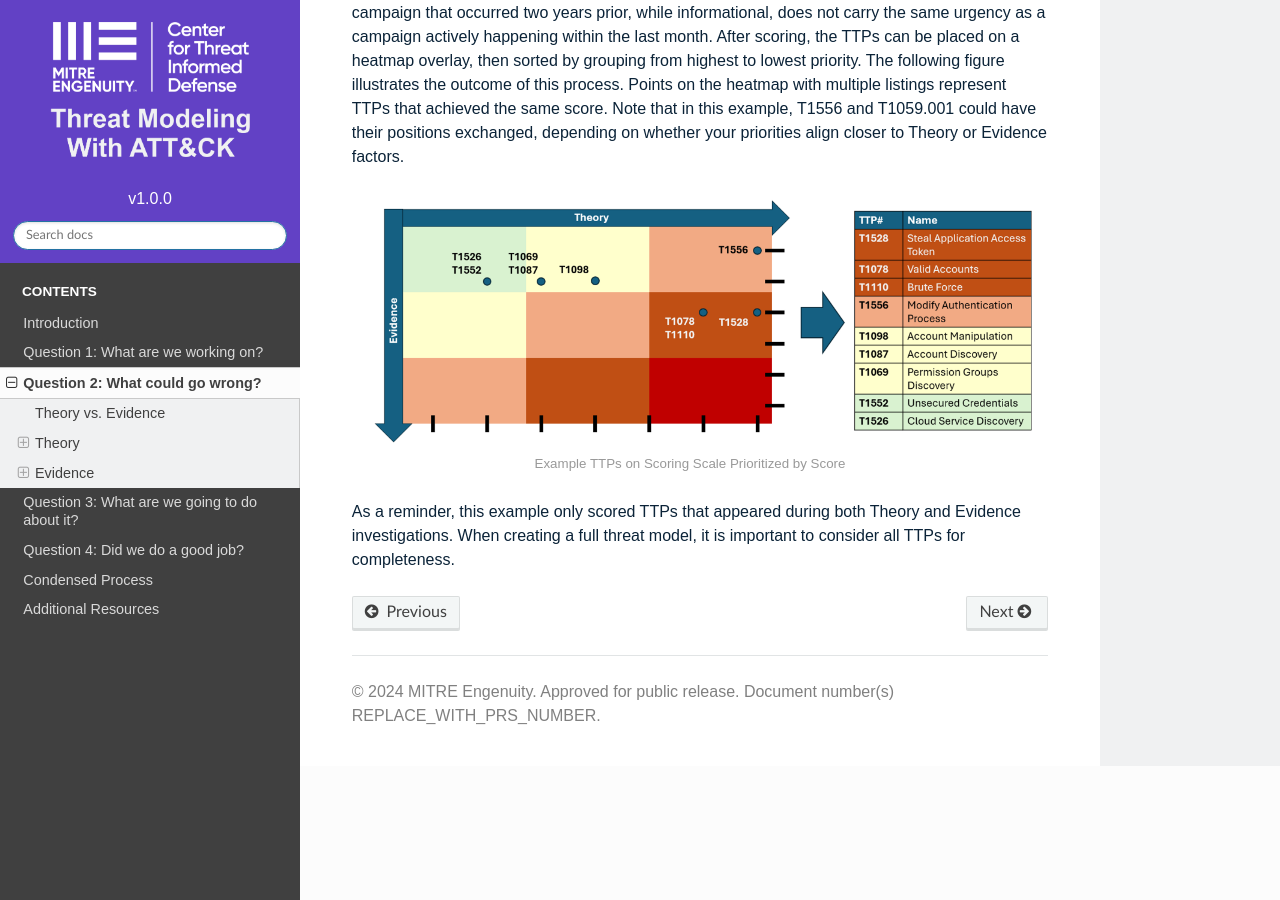
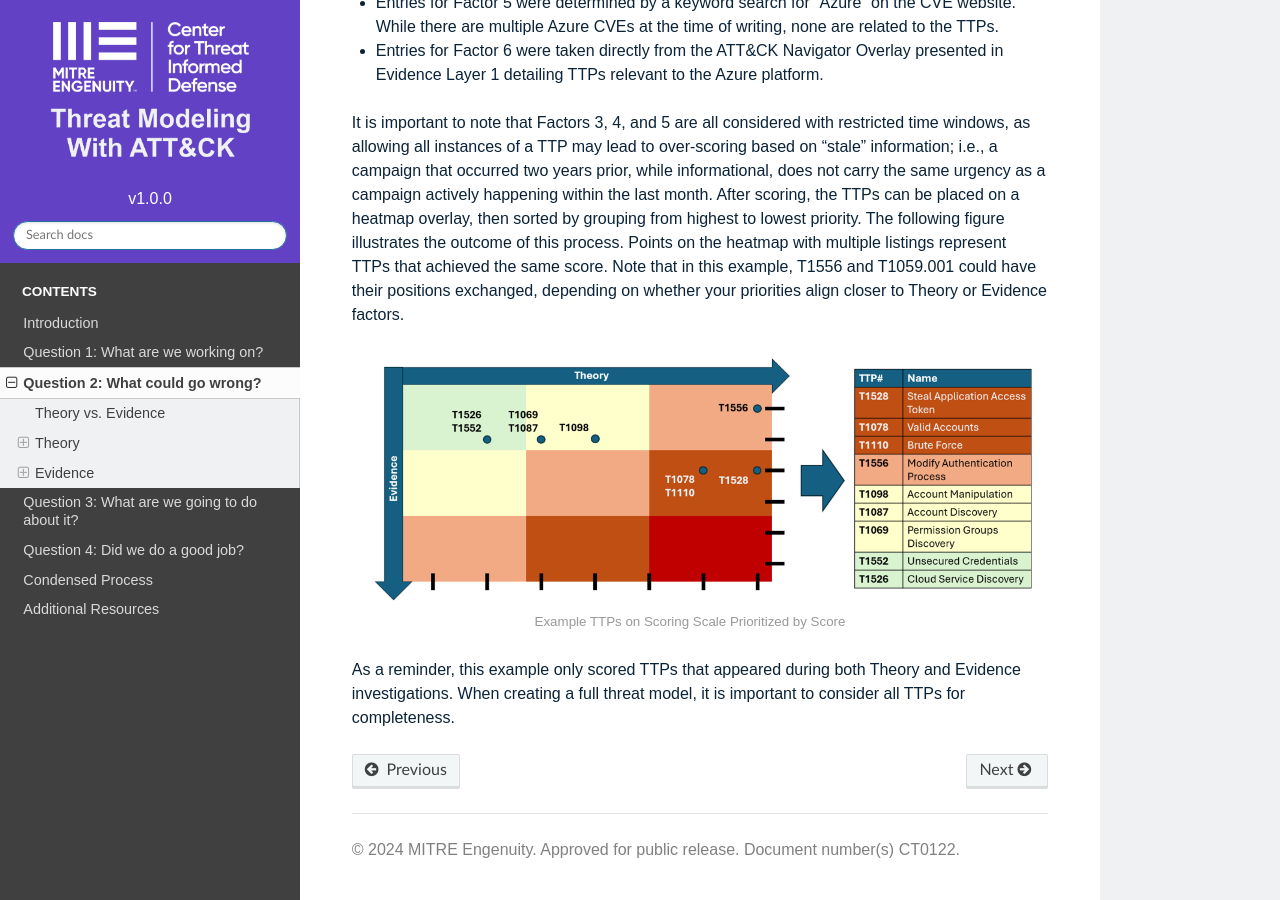
Before and after one commit to center-for-threat-informed-defense/threat-modeling-with-attack, a Sphinx documentation site: the page built from docs/question-2.rst, in a window 1280 px wide and 900 px high, scrolled down 21963 px. Built offline with Sphinx 7.4.7 and the Read the Docs theme 2.0.0, drawn with Linux system fonts in a browser that asks for light colours.

```diff
--- a/docs/conf.py
+++ b/docs/conf.py
@@ -20,7 +20,7 @@
 project = "Threat Modeling with ATT&CK"
 author = "Center for Threat-Informed Defense"
 copyright_years = "2024"
-prs_numbers = "REPLACE_WITH_PRS_NUMBER"
+prs_numbers = "CT0122"
 
 # The full version, including alpha/beta/rc tags
 version = "v1.0.0"
--- a/docs/index.rst
+++ b/docs/index.rst
@@ -18,7 +18,7 @@ to mitigate threats related to their systems or environments.
 This project is created and maintained by `MITRE Engenuity Center for Threat-Informed
 Defense (Center) <https://ctid.mitre-engenuity.org/>`_ and is funded by our `research
 participants
-<https://mitre-engenuity.org/cybersecurity/center-for-threat-informed-defense/our-work/TODO/>`_,
+<https://mitre-engenuity.org/cybersecurity/center-for-threat-informed-defense/our-work/threat-modeling-with-attack/#research-participants>`_,
 in furtherance of our mission to advance the state of the art and the state of the
 practice in threat-informed defense globally.
 
--- a/docs/question-2.rst
+++ b/docs/question-2.rst
@@ -577,11 +577,9 @@ this campaign in yellow.
 The video below walks through an example of adding together all of the layers mentioned
 throughout the evidence section.
 
-.. TODO video 1 goes here
-
 .. raw:: html
 
-    <iframe width="560" height="315" src="https://www.youtube.com/embed/h_BC6QMWDbA?si=Abpy35U4SYKMYUeE" title="YouTube video player" frameborder="0" allow="accelerometer; autoplay; clipboard-write; encrypted-media; gyroscope; picture-in-picture; web-share" referrerpolicy="strict-origin-when-cross-origin" allowfullscreen></iframe>
+    <iframe width="700" height="394" src="https://www.youtube-nocookie.com/embed/H417WchXhzg" title="YouTube video player" frameborder="0" allow="accelerometer; autoplay; clipboard-write; encrypted-media; gyroscope; picture-in-picture; web-share" referrerpolicy="strict-origin-when-cross-origin" allowfullscreen></iframe>
 
 |
 
@@ -649,11 +647,9 @@ will make one combined overlay for each technology platform branch of your tree.
 
 The video below walks through an example of combining the theory and evidence layers.
 
-.. TODO video 2 goes here
-
 .. raw:: html
 
-     <iframe width="560" height="315" src="https://www.youtube.com/embed/h_BC6QMWDbA?si=Abpy35U4SYKMYUeE" title="YouTube video player" frameborder="0" allow="accelerometer; autoplay; clipboard-write; encrypted-media; gyroscope; picture-in-picture; web-share" referrerpolicy="strict-origin-when-cross-origin" allowfullscreen></iframe>
+    <iframe width="700" height="394" src="https://www.youtube-nocookie.com/embed/uXepquLyzk0" title="YouTube video player" frameborder="0" allow="accelerometer; autoplay; clipboard-write; encrypted-media; gyroscope; picture-in-picture; web-share" referrerpolicy="strict-origin-when-cross-origin" allowfullscreen></iframe>
 
 |
 
--- a/docs/question-3.rst
+++ b/docs/question-3.rst
@@ -307,11 +307,9 @@ purple is low risk and dark purple is high risk.
 
 The video below walks through an example of building a scoring, defense, and risk layer.
 
-.. TODO embed video #3
-
 .. raw:: html
 
-    <iframe width="560" height="315" src="https://www.youtube.com/embed/h_BC6QMWDbA?si=Abpy35U4SYKMYUeE" title="YouTube video player" frameborder="0" allow="accelerometer; autoplay; clipboard-write; encrypted-media; gyroscope; picture-in-picture; web-share" referrerpolicy="strict-origin-when-cross-origin" allowfullscreen></iframe>
+    <iframe width="700" height="394" src="https://www.youtube-nocookie.com/embed/61APDRwPPkU" title="YouTube video player" frameborder="0" allow="accelerometer; autoplay; clipboard-write; encrypted-media; gyroscope; picture-in-picture; web-share" referrerpolicy="strict-origin-when-cross-origin" allowfullscreen></iframe>
 
 |
 
```
Also changed, not shown: README.md (+1 -3 lines), docs/additional-resources.rst (+0 -8 lines), 1 other file.
